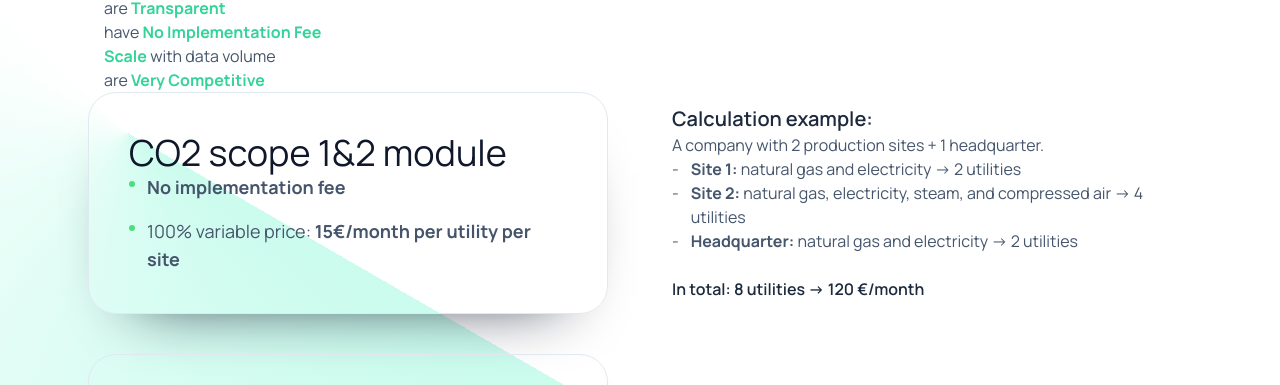
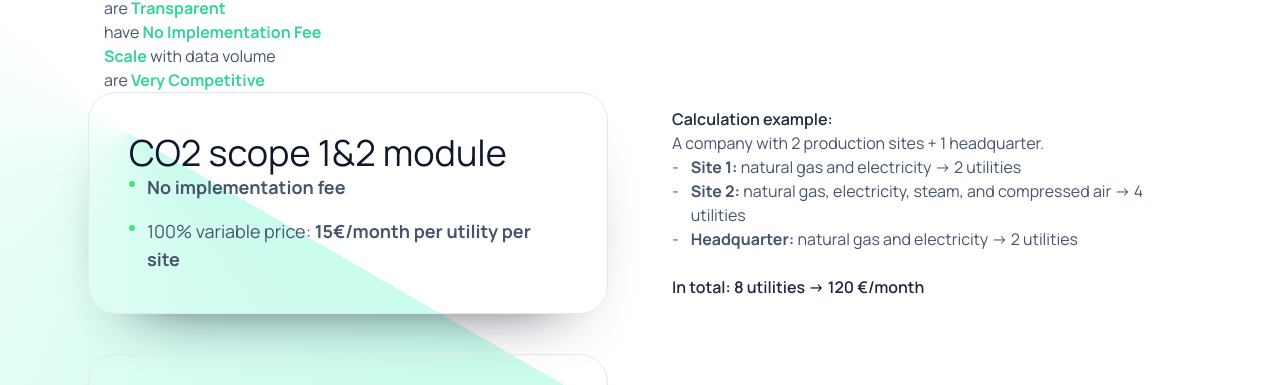
Before and after one commit to emmy-earth/promo-website, a Jekyll site: the page built from pricing.html, in a window 1280 px wide. Shown: the part 229-614 px from the top of the page. Built offline with Jekyll 4.4.1, drawn with Linux system fonts in a browser that asks for light colours; nearby versions of some CDN libraries; comment, search, counter and statistics services are not loaded.

Commit message:
Update pricing.html

```diff
--- a/pricing.html
+++ b/pricing.html
@@ -49,7 +49,7 @@ description: "Learn about Emmy.earth's price to make carbon accounting effortles
           </ul>
         </div>
         <div data-animate data-delay="0.1s">
-          <h4 class="font-semibold text-xl text-slate-800 mb-6">Calculation example:</h4>
+          <h4 class="font-semibold text-base text-slate-800 mb-3">Calculation example:</h4>
           <p class="text-slate-600 mb-4 text-base">A company with 2 production sites + 1 headquarter.</p>
           <ul class="space-y-1 text-base text-slate-600">
             <li class="flex items-start gap-3"><span>-</span><span><strong>Site 1:</strong> natural gas and electricity -> 2 utilities</span></li>
```
